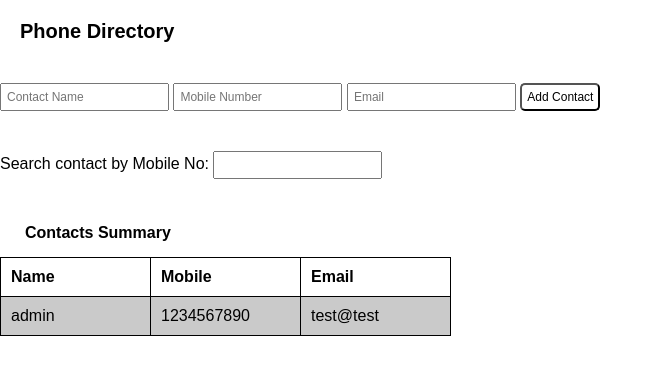
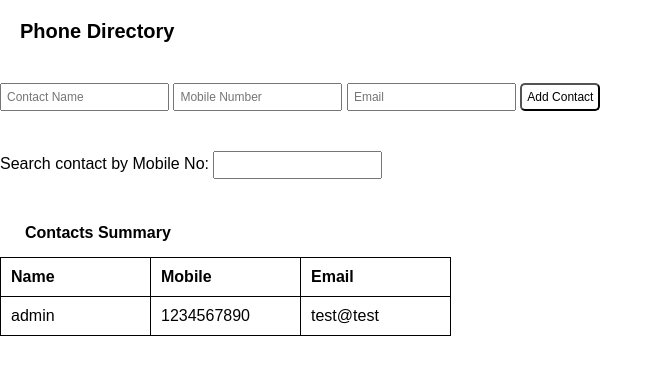
Before and after one commit to somenhlt1/Phone-Directory-App, a plain HTML site: page index.html in a window 1280 px wide. Shown: the whole page, without its empty margins (0-663 px from the left). Drawn offline with Linux system fonts and the light colour scheme.

Commit message:
Update styles.css
modify css

```diff
--- a/styles.css
+++ b/styles.css
@@ -124,6 +124,3 @@ th, td {
   min-width: 150px;
   text-align: left;
 }
-tbody tr{
-  background-color: #cacaca;
-}
```
